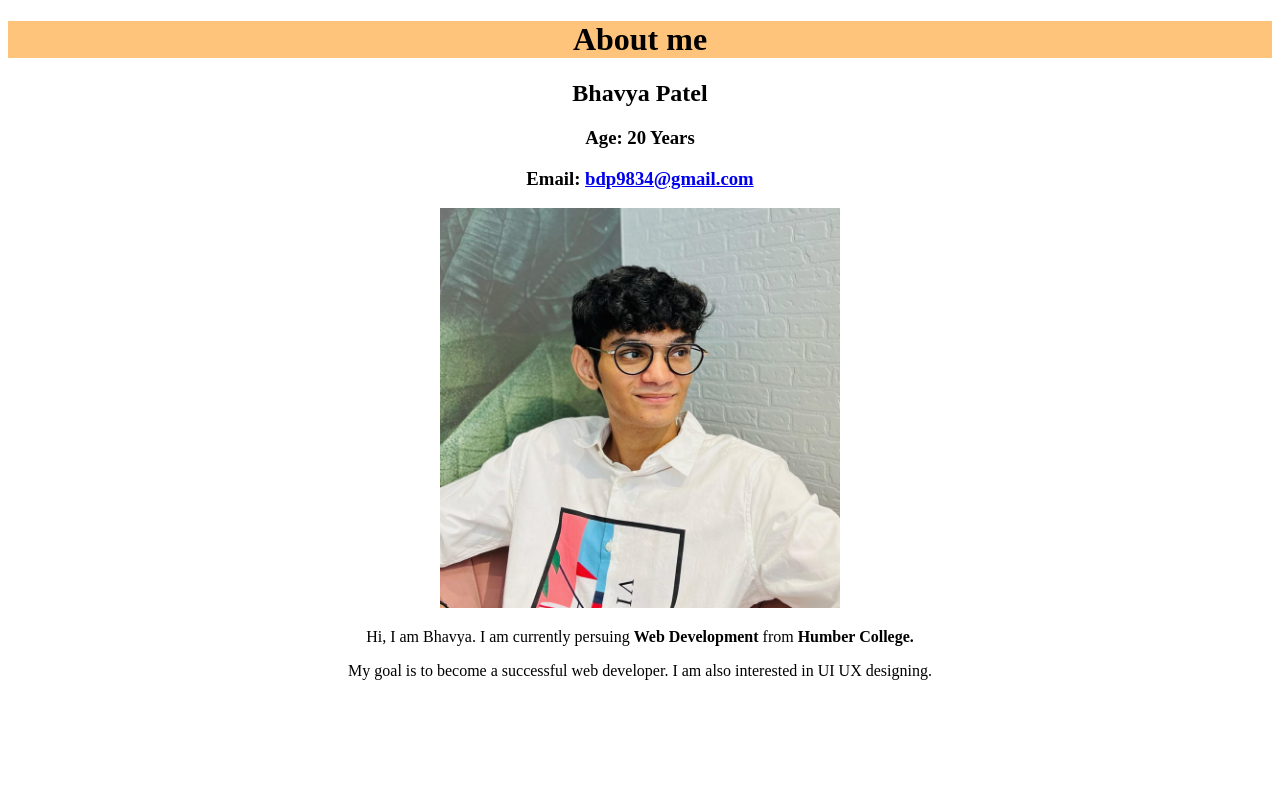
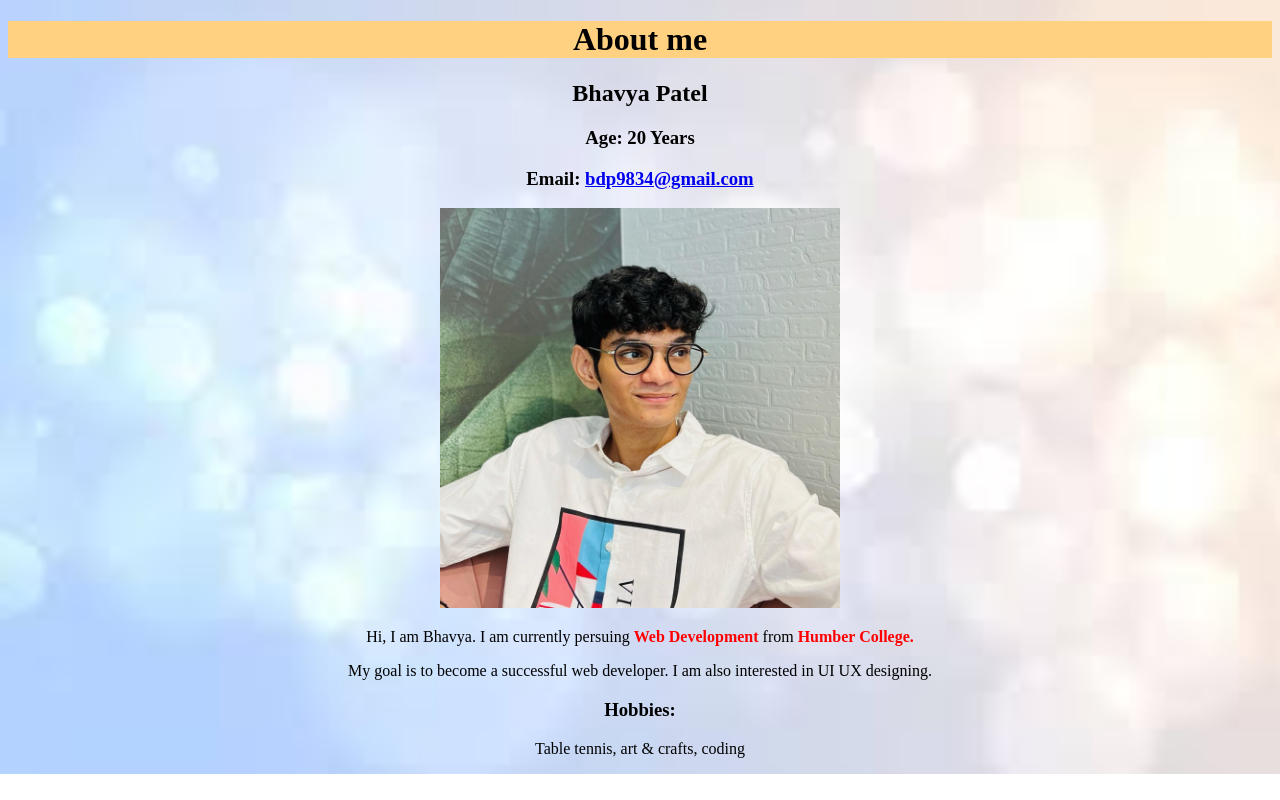
Before and after one commit to Bhavya1307/AboutMe, a plain HTML site: page index.html in a window 1280 px wide. Drawn offline with Linux system fonts and the light colour scheme.

Commit message:
Changes added

```diff
--- a/Styles.css
+++ b/Styles.css
@@ -1,7 +1,13 @@
 body {
     text-align: center;
+    background: url("Images/background.jpeg") no-repeat;
+    background-size: cover;
 }
 
 h1 {
-    background-color: rgb(255, 196, 124);
-}rgb(255, 255, 122)rgb(255, 197, 122)
+    background-color: rgb(255, 209, 129);
+}
+
+.text-color {
+    color: red;
+}
--- a/index.html
+++ b/index.html
@@ -10,8 +10,10 @@
     <h2>Bhavya Patel</h2>
     <h3>Age: 20 Years</h3>
     <h3>Email: <a href="#">bdp9834@gmail.com</a></h3>
-    <img src="Bhavya.jpg" height="400px" width="400px">
-    <p>Hi, I am Bhavya. I am currently persuing <strong>Web Development</strong> from <strong>Humber College.</strong></p>
+    <img src="Images/Bhavya.jpg" height="400px" width="400px">
+    <p>Hi, I am Bhavya. I am currently persuing <strong class="text-color">Web Development</strong> from <strong class="text-color">Humber College.</strong></p>
     <p>My goal is to become a successful web developer. I am also interested in UI UX designing.</p>
+    <h3>Hobbies:</h3>
+    <p>Table tennis, art & crafts, coding</p>
 </body>
 </html>
```
Also changed, not shown: Images/Bhavya.jpg (renamed from Bhavya.jpg), Images/background.jpeg (renamed from background.jpeg).
